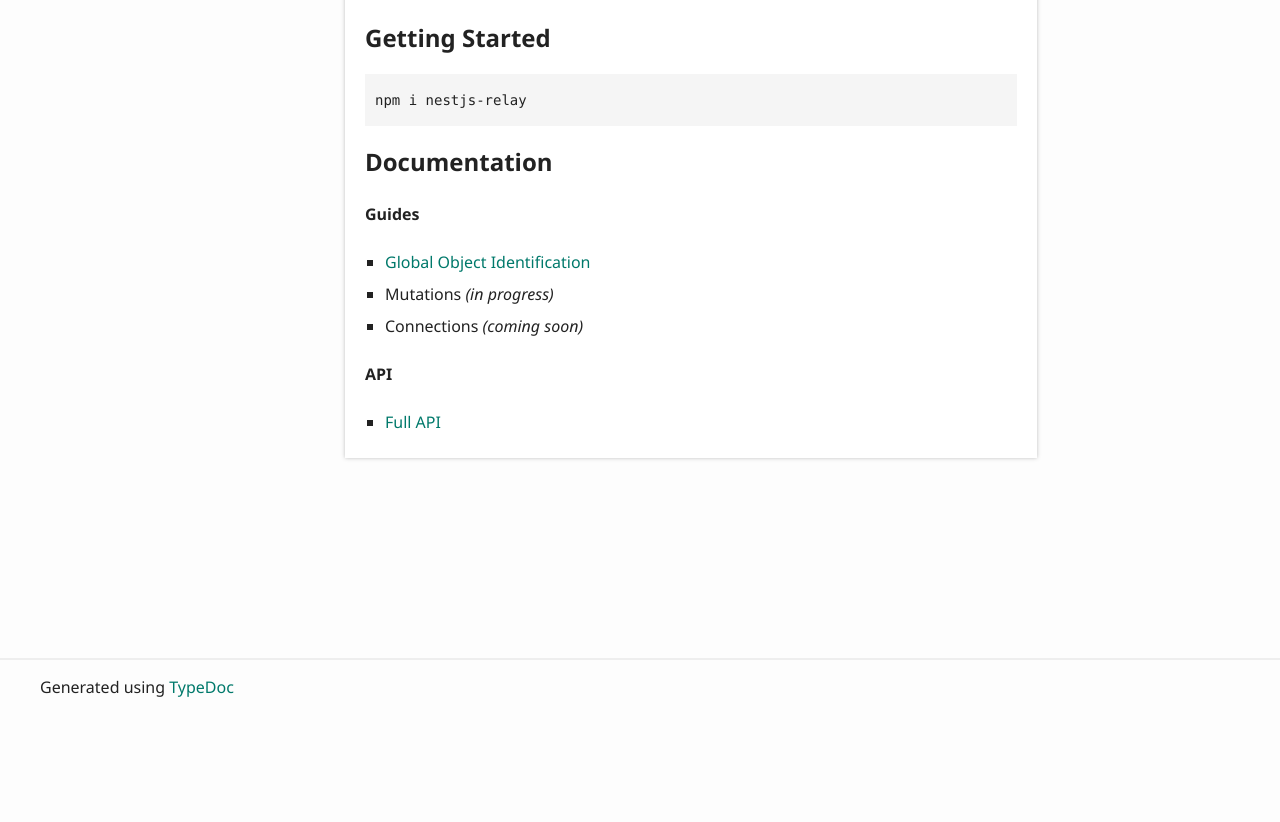
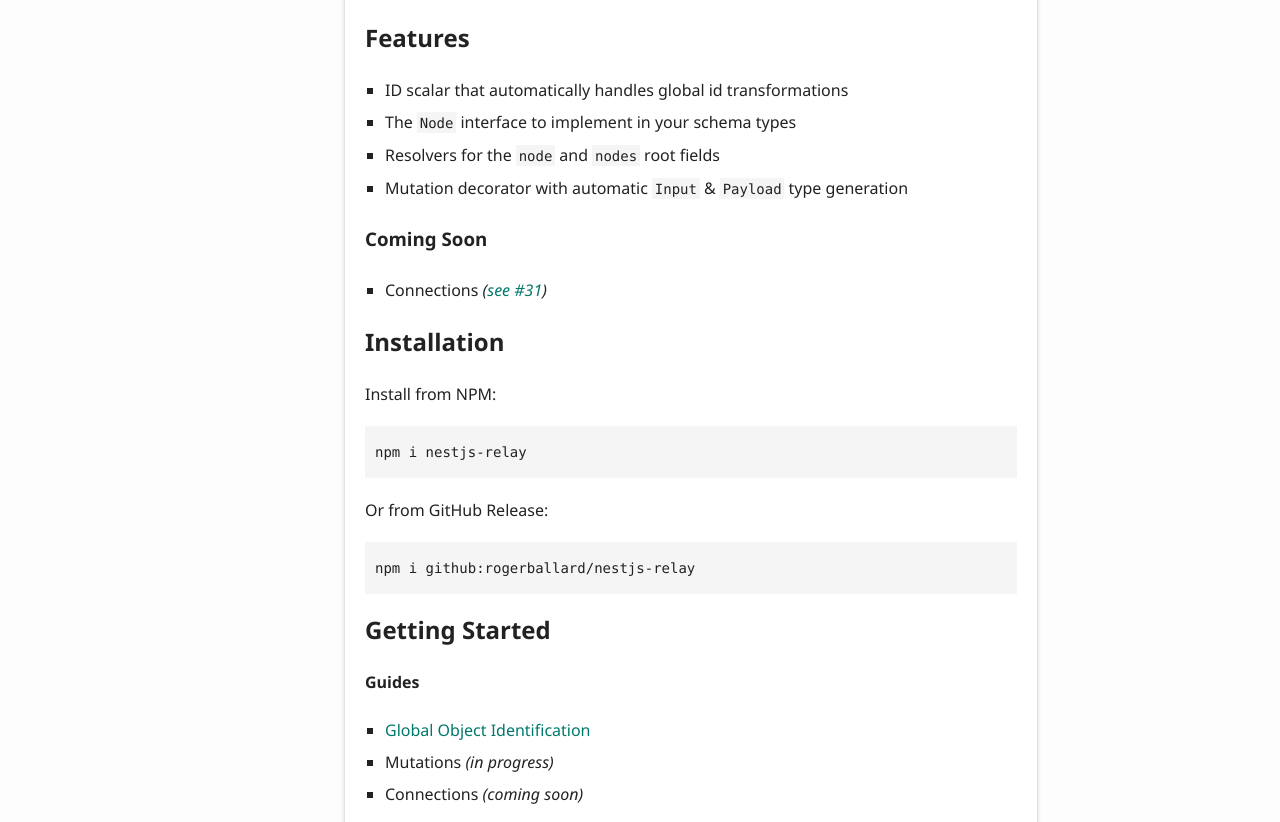
Before and after one commit to rogerballard/nestjs-relay, a plain HTML site: page index.html in a window 1280 px wide. Shown: the part 1864-2686 px from the top of the page. Before the commit the page ends 2578 px from the top, so only its background shows below. Drawn offline with Linux system fonts and the light colour scheme.

Commit message:
deploy: eaa78519d2c4b2f66ccc9f06e52a1e36b633de82

```diff
--- a/index.html
+++ b/index.html
@@ -128,12 +128,30 @@
 					<img src="https://img.shields.io/snyk/vulnerabilities/github/rogerballard/nestjs-relay" alt="Vulnerabilities">
 					<a href="https://coveralls.io/github/rogerballard/nestjs-relay"><img src="https://img.shields.io/coveralls/github/rogerballard/nestjs-relay" alt="Coveralls"></a>
 				<a href="http://commitizen.github.io/cz-cli/"><img src="https://img.shields.io/badge/commitizen-friendly-brightgreen.svg" alt="Commitizen friendly"></a></p>
+				<a href="#features" id="features" style="color: inherit; text-decoration: none;">
+					<h2>Features</h2>
+				</a>
+				<ul>
+					<li>ID scalar that automatically handles global id transformations</li>
+					<li>The <code>Node</code> interface to implement in your schema types</li>
+					<li>Resolvers for the <code>node</code> and <code>nodes</code> root fields</li>
+					<li>Mutation decorator with automatic <code>Input</code> &amp; <code>Payload</code> type generation</li>
+				</ul>
+				<a href="#coming-soon" id="coming-soon" style="color: inherit; text-decoration: none;">
+					<h3>Coming Soon</h3>
+				</a>
+				<ul>
+					<li>Connections <em>(<a href="https://github.com/rogerballard/nestjs-relay/issues/31">see #31</a>)</em></li>
+				</ul>
+				<a href="#installation" id="installation" style="color: inherit; text-decoration: none;">
+					<h2>Installation</h2>
+				</a>
+				<p>Install from NPM:</p>
+				<pre><code class="language-bash">npm i nestjs-relay</code></pre>
+				<p>Or from GitHub Release:</p>
+				<pre><code class="language-bash">npm i github:rogerballard/nestjs-relay</code></pre>
 				<a href="#getting-started" id="getting-started" style="color: inherit; text-decoration: none;">
 					<h2>Getting Started</h2>
-				</a>
-				<pre><code class="language-bash">npm i nestjs-relay</code></pre>
-				<a href="#documentation" id="documentation" style="color: inherit; text-decoration: none;">
-					<h2>Documentation</h2>
 				</a>
 				<p><strong>Guides</strong></p>
 				<ul>
```
